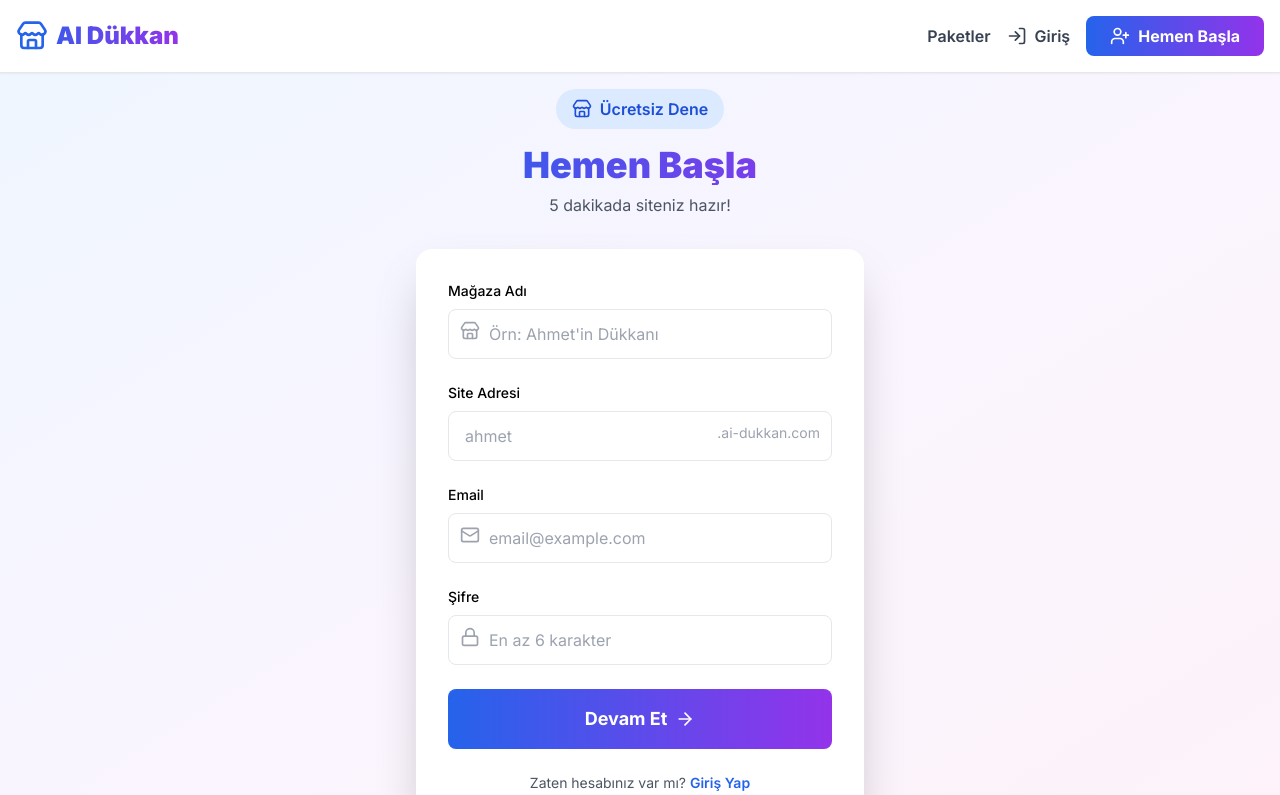
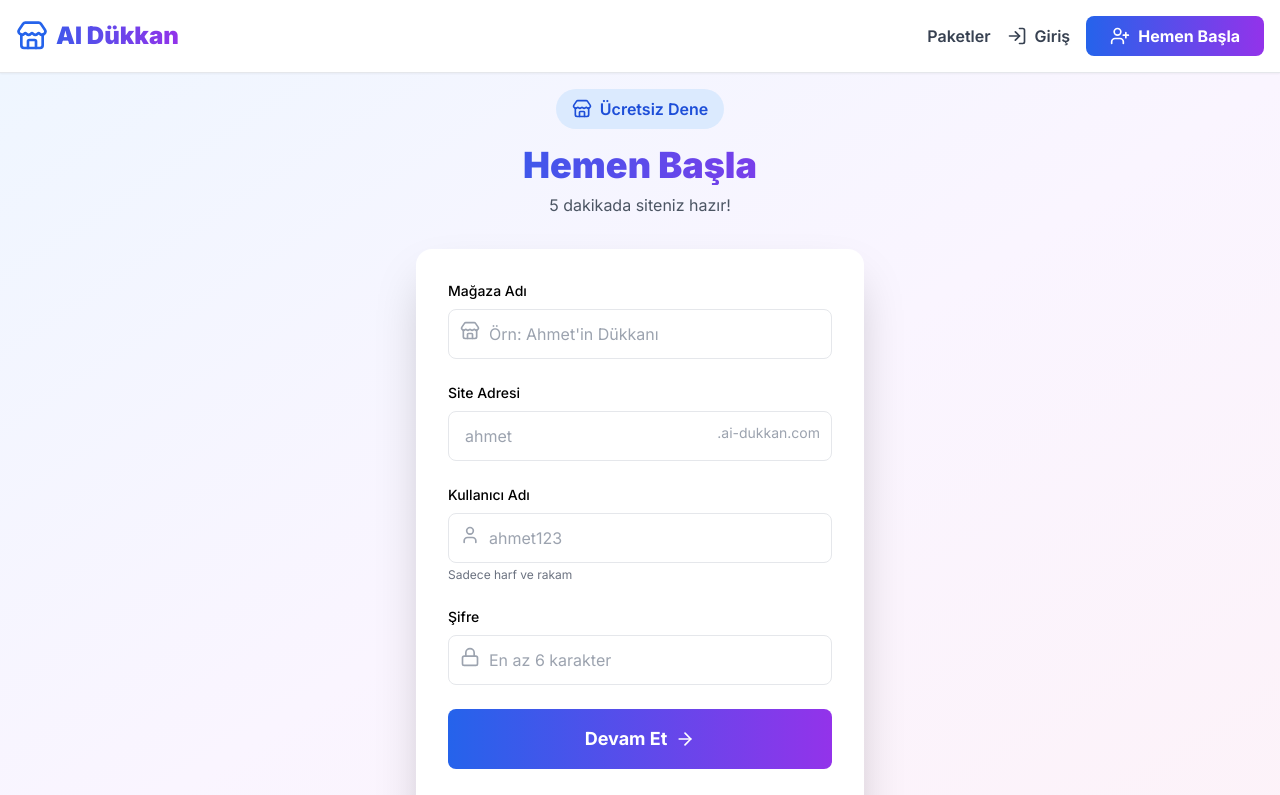
Before and after one commit to mckvgc1461-commits/marketplace-platform, a Next.js app: page /auth/kayit in a window 1280 px wide. Shown: the top 795 px of the page. Built offline with nearby package versions, Linux system fonts and the light colour scheme.

Commit message:
Email yerine username sistemi - rate limit cozuldu

```diff
--- a/app/auth/giris/page.tsx
+++ b/app/auth/giris/page.tsx
@@ -9,7 +9,7 @@ export default function GirisPage() {
   const router = useRouter();
   const [loading, setLoading] = useState(false);
   const [error, setError] = useState('');
-  const [form, setForm] = useState({ email: '', password: '' });
+  const [form, setForm] = useState({ username: '', password: '' });
 
   const handleSubmit = async (e: React.FormEvent) => {
     e.preventDefault();
@@ -17,8 +17,10 @@ export default function GirisPage() {
     setError('');
 
     try {
+      const tempEmail = `${form.username}@temp.local`;
+
       const { error } = await supabase.auth.signInWithPassword({
-        email: form.email,
+        email: tempEmail,
         password: form.password,
       });
 
@@ -42,15 +44,16 @@ export default function GirisPage() {
         <div className="bg-white rounded-2xl shadow-2xl p-8">
           <form onSubmit={handleSubmit} className="space-y-6">
             <div>
-              <label className="block text-sm font-medium mb-2">Email</label>
+              <label className="block text-sm font-medium mb-2">Kullanıcı Adı</label>
               <div className="relative">
                 <Mail className="absolute left-3 top-3 text-gray-400" size={20} />
                 <input
                   type="text"
                   required
                   className="w-full pl-10 pr-4 py-3 border rounded-lg focus:ring-2 focus:ring-blue-500"
-                  value={form.email}
-                  onChange={(e) => setForm({ ...form, email: e.target.value })}
+                  placeholder="ahmet123"
+                  value={form.username}
+                  onChange={(e) => setForm({ ...form, username: e.target.value })}
                 />
               </div>
             </div>
--- a/app/auth/kayit/page.tsx
+++ b/app/auth/kayit/page.tsx
@@ -10,7 +10,7 @@ export default function KayitPage() {
   const [loading, setLoading] = useState(false);
   const [error, setError] = useState('');
   const [form, setForm] = useState({
-    email: '',
+    username: '',
     password: '',
     storeName: '',
     subdomain: ''
@@ -22,28 +22,30 @@ export default function KayitPage() {
     setError('');
 
     try {
-      // 1. Kullanıcı kaydı
+      // 1. Kullanıcı kaydı - email yerine username@temp.com kullan
+      const tempEmail = `${form.username}@temp.local`;
+
       const { data: authData, error: authError } = await supabase.auth.signUp({
-        email: form.email,
+        email: tempEmail,
         password: form.password,
         options: {
           emailRedirectTo: `${window.location.origin}/dashboard`,
           data: {
             store_name: form.storeName,
-            subdomain: form.subdomain
+            subdomain: form.subdomain,
+            username: form.username
           }
         }
       });
 
       if (authError) {
-        // Rate limit hatası varsa, direkt giriş yap
-        if (authError.message.includes('rate limit')) {
+        // Zaten kayıtlıysa giriş yap
         const { data: signInData, error: signInError } = await supabase.auth.signInWithPassword({
-            email: form.email,
+          email: tempEmail,
           password: form.password,
         });
 
-          if (signInError) throw new Error('Bu email zaten kayıtlı. Giriş sayfasından giriş yapın.');
+        if (signInError) throw new Error('Bu kullanıcı adı zaten kayıtlı veya şifre yanlış.');
 
         // Mevcut store'u bul
         const { data: existingStore } = await supabase
@@ -56,9 +58,6 @@ export default function KayitPage() {
           router.push('/musteri/odeme?subdomain=' + existingStore.subdomain);
           return;
         }
-        } else {
-          throw authError;
-        }
       }
 
       // 2. Mağaza oluştur
@@ -68,7 +67,7 @@ export default function KayitPage() {
           owner_id: authData.user?.id,
           store_name: form.storeName,
           subdomain: form.subdomain.toLowerCase(),
-          contact_email: form.email,
+          contact_email: tempEmail,
           status: 'pending' // Ödeme yapana kadar pending
         }]);
 
@@ -143,18 +142,19 @@ export default function KayitPage() {
             </div>
 
             <div>
-              <label className="block text-sm font-medium mb-2">Email</label>
+              <label className="block text-sm font-medium mb-2">Kullanıcı Adı</label>
               <div className="relative">
-                <Mail className="absolute left-3 top-3 text-gray-400" size={20} />
+                <User className="absolute left-3 top-3 text-gray-400" size={20} />
                 <input
                   type="text"
                   required
                   className="w-full pl-10 pr-4 py-3 border rounded-lg focus:ring-2 focus:ring-blue-500"
-                  placeholder="email@example.com"
-                  value={form.email}
-                  onChange={(e) => setForm({ ...form, email: e.target.value })}
+                  placeholder="ahmet123"
+                  value={form.username}
+                  onChange={(e) => setForm({ ...form, username: e.target.value.toLowerCase().replace(/[^a-z0-9]/g, '') })}
                 />
               </div>
+              <p className="text-xs text-gray-500 mt-1">Sadece harf ve rakam</p>
             </div>
 
             <div>
```
Lines whose indentation alone changed are shown as unchanged.
